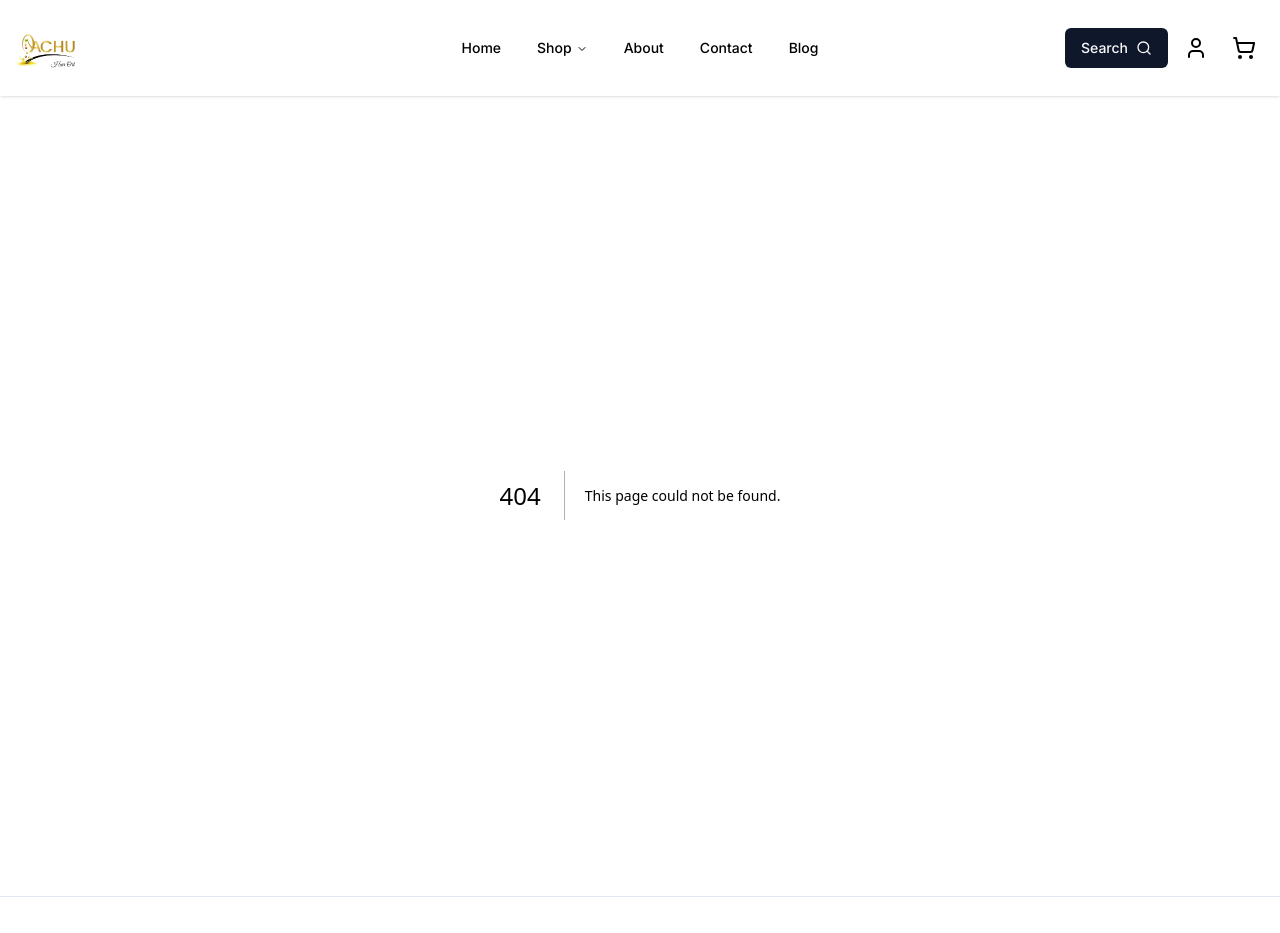
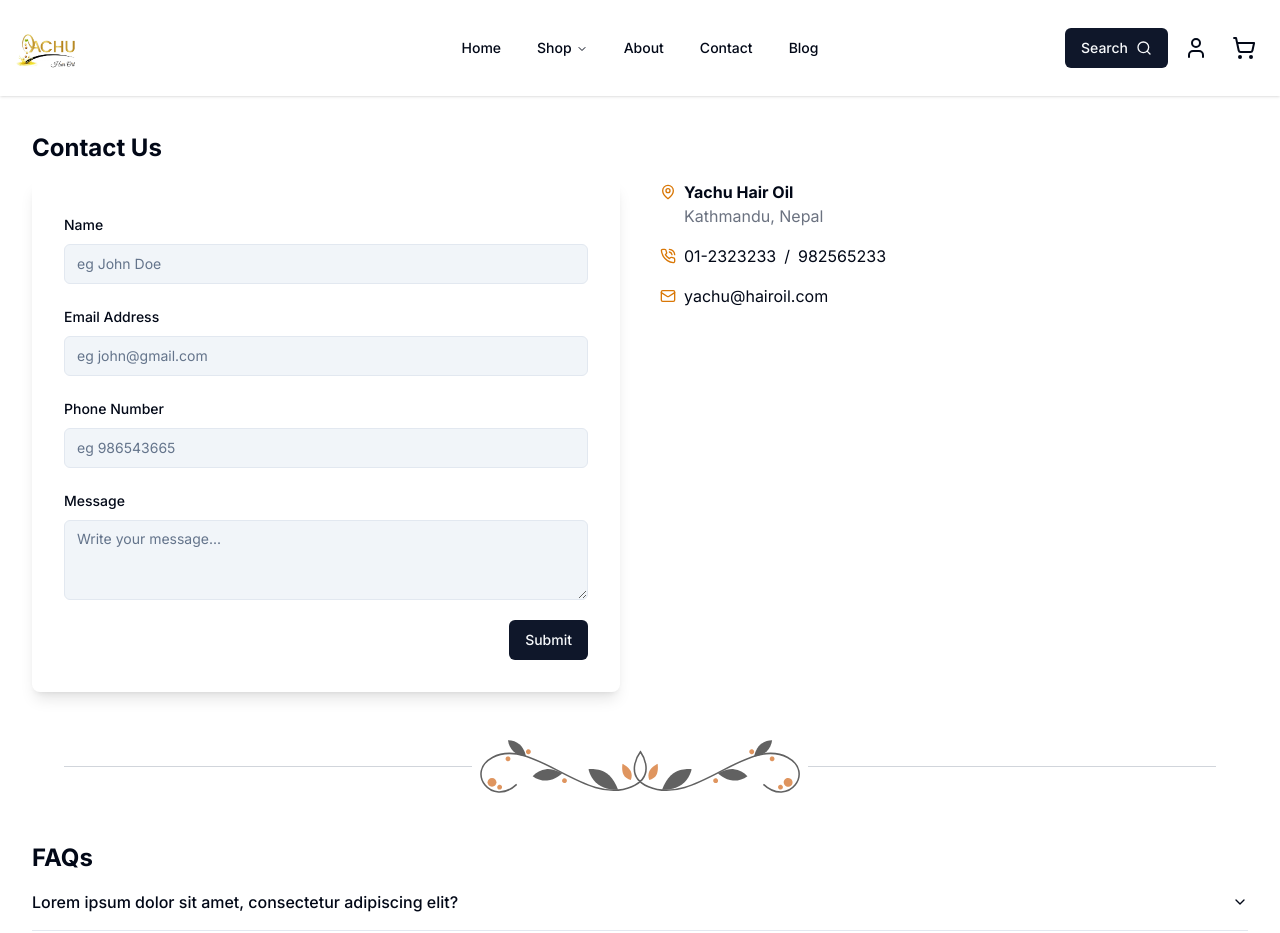
Before and after one commit to manavkhadka0/yachu, a Next.js app: page /contact in a window 1280 px wide. Before the commit this address had no page. Shown: the top 933 px of the page. Built offline with nearby package versions, Linux system fonts and the light colour scheme.

Commit message:
contact us page

```diff
--- /dev/null
+++ b/app/contact/page.tsx
@@ -0,0 +1,10 @@
+import Contact from "@/components/contact/Contact";
+
+const ContactPage = () => {
+  return (
+    <div className="container">
+      <Contact />
+    </div>
+  );
+};
+export default ContactPage;
--- /dev/null
+++ b/components/contact/Contact.tsx
@@ -0,0 +1,22 @@
+import FlowerDivider from "../custom-ui/FlowerDivider";
+import ContactDetails from "./ContactDetails";
+import ContactForm from "./ContactForm";
+import FAQ from "./FAQ";
+
+const Contact = () => {
+  return (
+    <div className="w-full py-9">
+      <h3 className="text-2xl font-bold mb-4 ">Contact Us</h3>
+      <div className=" grid grid-cols-2 mx-auto  gap-10 ">
+        <ContactForm />
+        <ContactDetails />
+      </div>
+      <FlowerDivider />
+      <div className="mx-auto ">
+        <h3 className="sm:text-2xl text-xl font-bold">FAQs</h3>
+        <FAQ />
+      </div>
+    </div>
+  );
+};
+export default Contact;
--- a/components/footer/Footer.tsx
+++ b/components/footer/Footer.tsx
@@ -5,7 +5,7 @@
   { name: "Home", href: "/" },
   { name: "Shop", href: "/" },
   { name: "About", href: "/" },
-  { name: "Contact", href: "/" },
+  { name: "Contact", href: "/contact" },
   { name: "Blog", href: "/" },
 ];
 
--- a/components/header/navbar/NavMenus.tsx
+++ b/components/header/navbar/NavMenus.tsx
@@ -55,7 +55,7 @@
   },
   {
     title: "Contact",
-    href: "/",
+    href: "/contact",
   },
   {
     title: "Blog",
```
